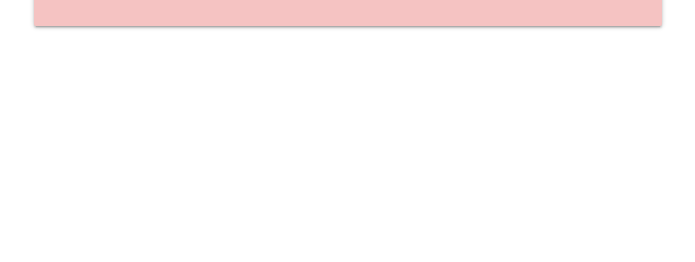
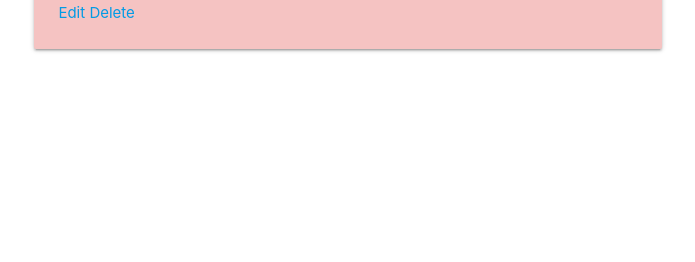
Before and after one commit to kristina-lim/kittywhite, a Django app: template main_app/templates/characters/detail.html in a window 1280 px wide. Shown: the part 320-582 px from the top of the page, without its empty margins (292-987 px from the left). Run offline with Django 4.2, Linux system fonts and the light colour scheme; the template is opened without the code that fills it, so the values that code supplies are empty; parts of the project's set-up code (start-up, migrations or seed data) failed here and were passed over.

Commit message:
update ui and add edit and delete

```diff
--- a/main_app/templates/characters/detail.html
+++ b/main_app/templates/characters/detail.html
@@ -19,6 +19,8 @@
     <p>Birthday: {{ character.birthday }}</p>
     <p>Breed: {{ character.breed }}</p>
     <p>Description: {{ character.description|linebreaks }}</p>
+    <a class="action" href="{% url 'characters_update' character.id %}">Edit</a>
+    <a class="action" href="{% url 'characters_delete' character.id %}">Delete</a>
   </div>
 </div>
 {% endblock %}
```
